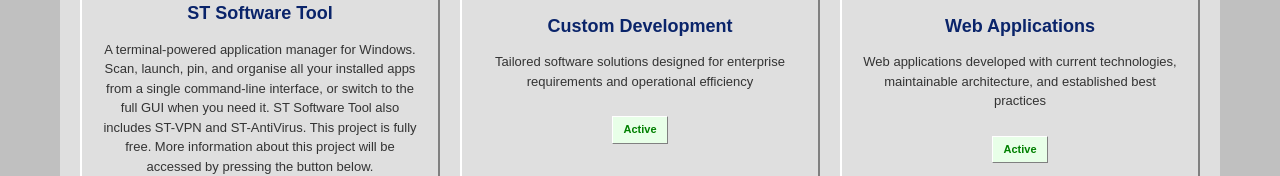
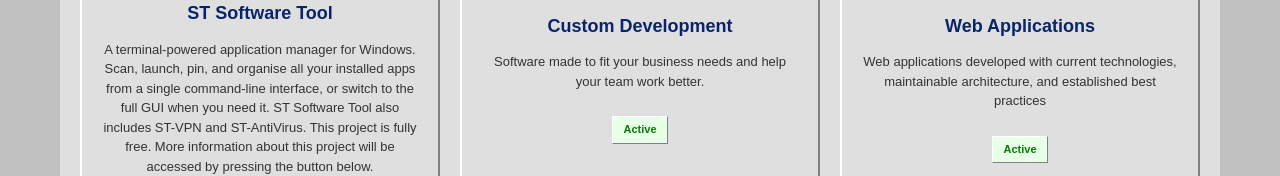
Before and after one commit to SIImole-ofc1/siimole-official-website, a website: page index.html in a window 1280 px wide. Shown: the part 654-830 px from the top of the page. Drawn offline with Linux system fonts and the light colour scheme.

Commit message:
Simplify custom development description

```diff
--- a/index.html
+++ b/index.html
@@ -56,7 +56,7 @@
                 <div class="project-card">
                     <div class="project-icon">💼</div>
                     <h3>Custom Development</h3>
-                    <p>Tailored software solutions designed for enterprise requirements and operational efficiency</p>
+                    <p>Software made to fit your business needs and help your team work better.</p>
                     <span class="status-badge active">Active</span>
                 </div>
 
```
